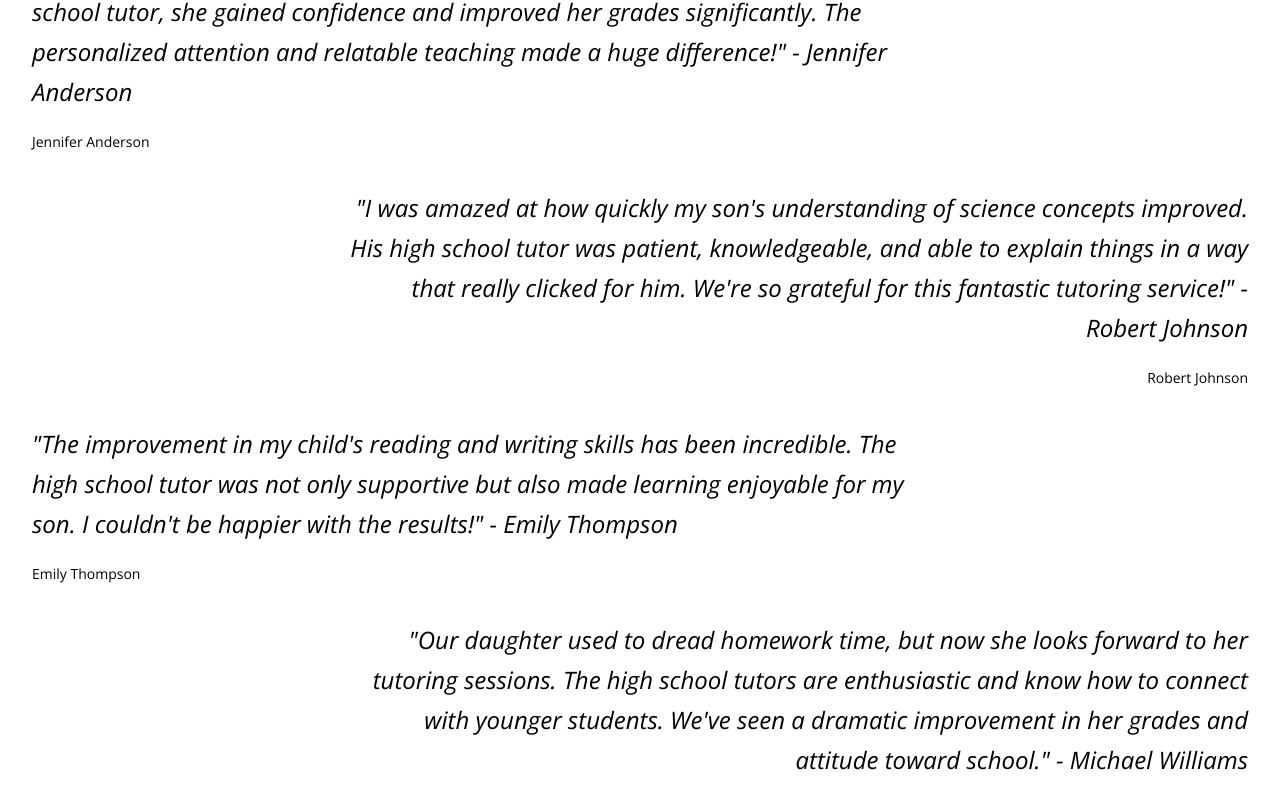
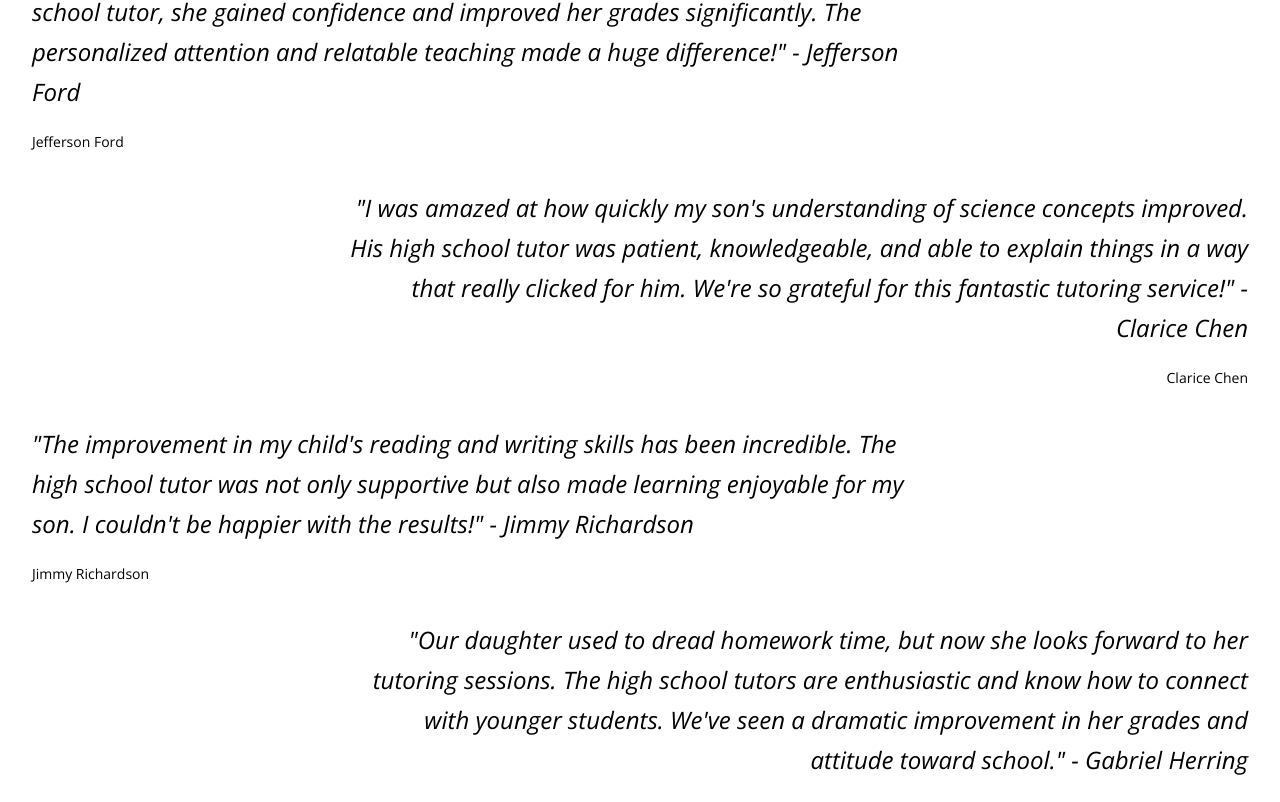
Before and after one commit to wo4455/Inspire-Youth-Tutoring, a React (Vite) app: page / in a window 1280 px wide. Shown: the part 1370-2172 px from the top of the page. Built offline with nearby package versions, Linux system fonts and the light colour scheme.

Commit message:
Update Names

```diff
--- a/src/pages/Home/components/Reviews.jsx
+++ b/src/pages/Home/components/Reviews.jsx
@@ -37,27 +37,27 @@ const Reviews = () => {
           quote={
             '"My daughter was struggling with math, but after just a few sessions with her high school tutor, she gained confidence and improved her grades significantly. The personalized attention and relatable teaching made a huge difference!" '
           }
-          author={"Jennifer Anderson"}
+          author={"Jefferson Ford"}
           left
         />
         <Review
           quote={
             "\"I was amazed at how quickly my son's understanding of science concepts improved. His high school tutor was patient, knowledgeable, and able to explain things in a way that really clicked for him. We're so grateful for this fantastic tutoring service!\""
           }
-          author={"Robert Johnson"}
+          author={"Clarice Chen"}
         />
         <Review
           quote={
             "\"The improvement in my child's reading and writing skills has been incredible. The high school tutor was not only supportive but also made learning enjoyable for my son. I couldn't be happier with the results!\""
           }
-          author={"Emily Thompson"}
+          author={"Jimmy Richardson"}
           left
         />
         <Review
           quote={
             '"Our daughter used to dread homework time, but now she looks forward to her tutoring sessions. The high school tutors are enthusiastic and know how to connect with younger students. We\'ve seen a dramatic improvement in her grades and attitude toward school."'
           }
-          author={"Michael Williams"}
+          author={"Gabriel Herring"}
         />
       </section>
     </div>
```
